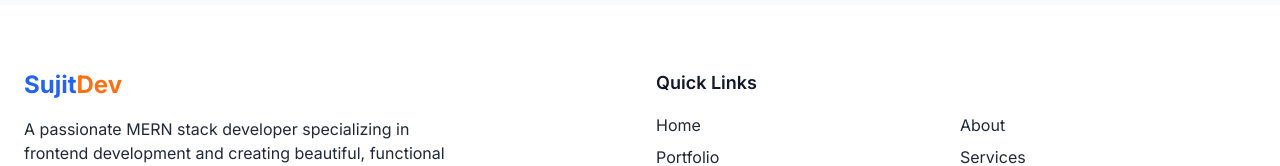
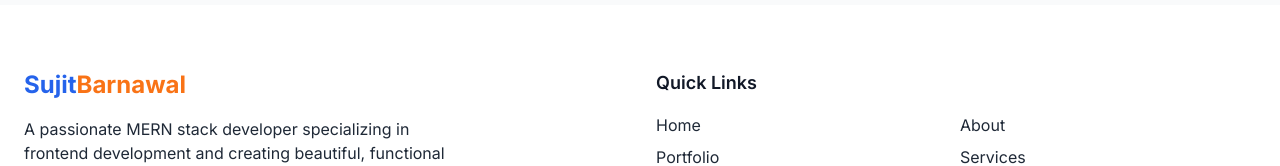
Before and after one commit to sujitbarnawal/new_portfolio, a React (Vite) app: page / in a window 1280 px wide. Shown: the part 5457-5623 px from the top of the page. Built offline with nearby package versions, Linux system fonts and the light colour scheme.

Commit message:
Update Footer.tsx

```diff
--- a/src/components/Footer.tsx
+++ b/src/components/Footer.tsx
@@ -8,7 +8,7 @@ const Footer: React.FC = () => {
         <div className="grid grid-cols-1 md:grid-cols-2 gap-8 mb-8">
           <div>
             <h3 className="text-2xl font-bold text-primary-600 dark:text-primary-400 mb-4">
-              Sujit<span className="text-accent-500">Dev</span>
+              Sujit<span className="text-accent-500">Barnawal</span>
             </h3>
             <p className="text-dark-600 dark:text-gray-300 mb-4 max-w-md">
               A passionate MERN stack developer specializing in frontend development and creating beautiful, functional websites.
```
